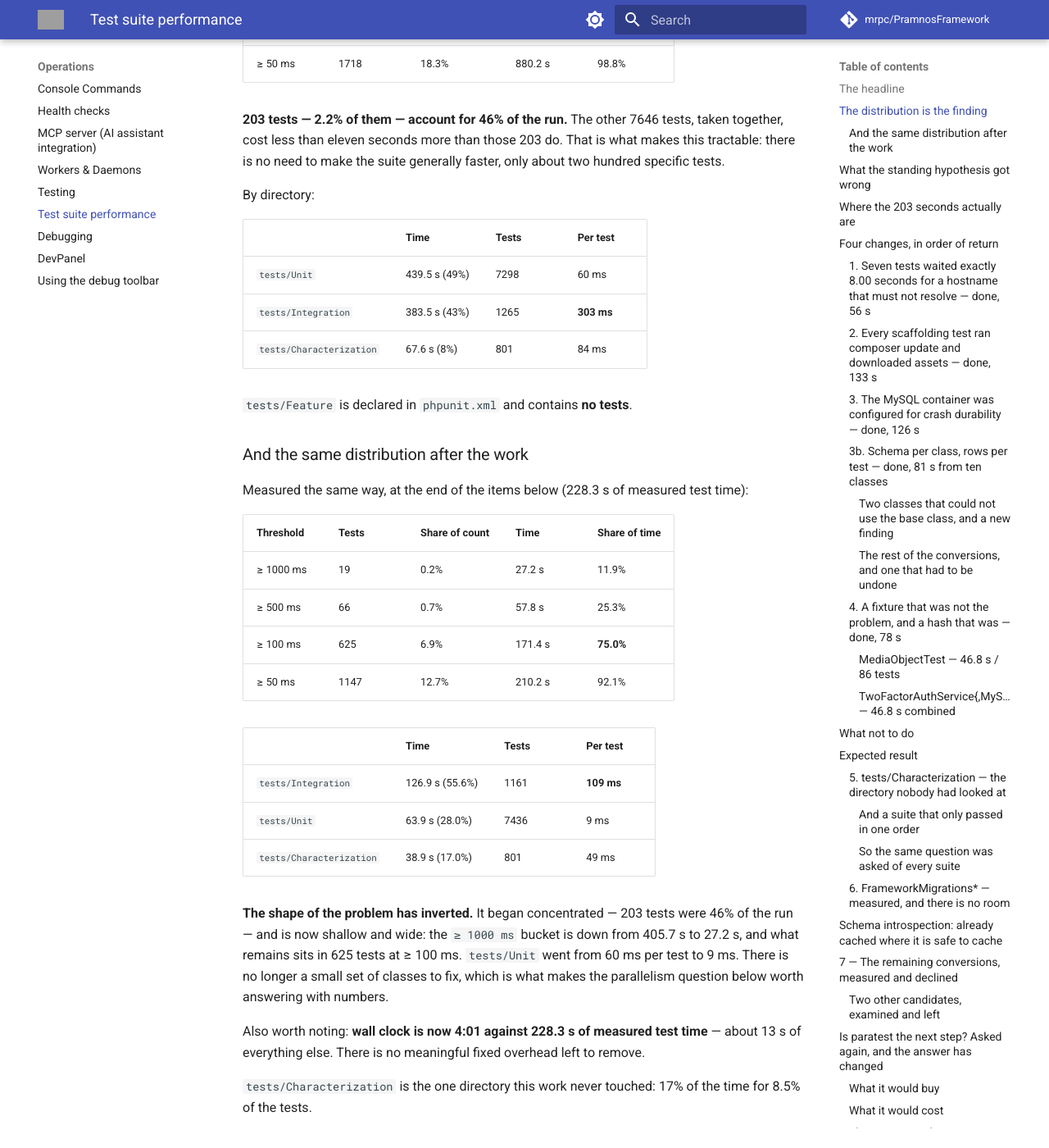
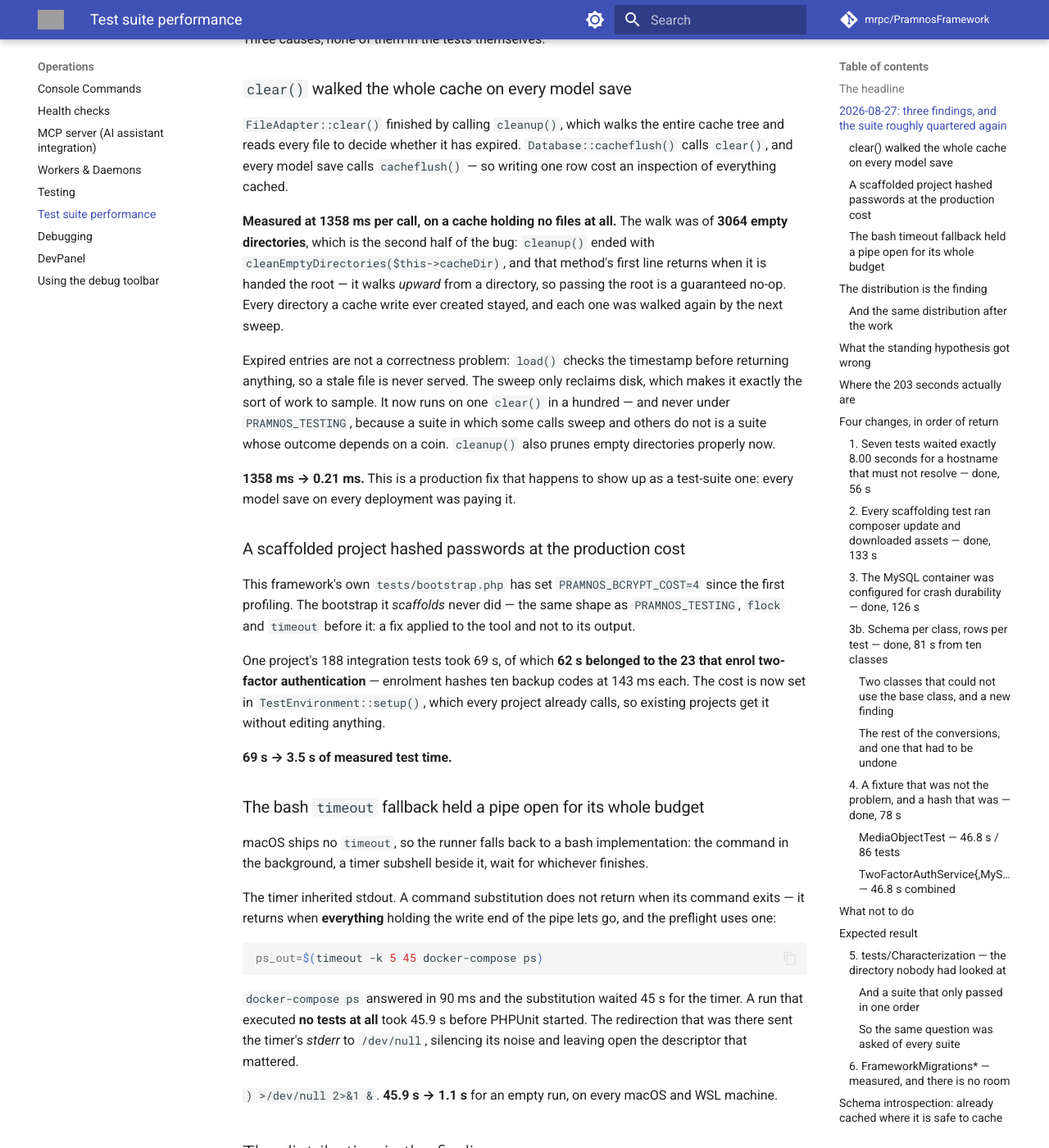
Before and after one commit to mrpc/PramnosFramework, an MkDocs documentation site: the page built from docs/Pramnos_Test_Suite_Performance.md, in a window 1280 px wide and 1400 px high, scrolled down 1365 px. Shown: the whole window at 82% size. Built offline with MkDocs 1.6.1 and Material for MkDocs 9.7.7, drawn with Linux system fonts in a browser that asks for light colours; comment, search, counter and statistics services are not loaded; some of the changed text lies outside the part shown; grey boxes are pictures that could not be loaded.

Commit message:
perf(console): the bash timeout fallback held a pipe open for its whole budget
macOS ships no GNU timeout, so the runner falls back to a bash implementation: the
command in the background, a timer subshell beside it, wait for whichever finishes
first.

The timer inherited stdout. A command substitution does not return when its command
exits - it returns when everything holding the write end of the pipe lets go, and
the preflight uses one:

    ps_out=$(timeout -k 5 45 docker-compose ps)

docker-compose ps answered in 90 ms and the substitution waited the full 45 s for
the timer. A run that executed no tests at all took 45.9 s before PHPUnit started.
The redirection that was there sent the timer's stderr to /dev/null - silencing its
noise and leaving open the descriptor that mattered.

45.9 s to 1.1 s for an empty run, on every macOS and WSL machine. Fixed in this
framework's runner and in the one it scaffolds, because fixing one and not the
other is how this family of bugs keeps coming back.

The performance note carries this and the two other findings from the same
measurement: the framework suite is 12:28 to 3:19, a scaffolded project 48.4 s to
3.2 s.

````diff
--- a/docs/Pramnos_Test_Suite_Performance.md
+++ b/docs/Pramnos_Test_Suite_Performance.md
@@ -42,6 +42,74 @@ Coverage instrumentation costs **≈124 s, about 12%**. Real, and not the lever.
 > mistake this page documents four times below. Compare ranges, or compare nothing.
 > A real regression will not announce itself either; it will look like the suite
 > having grown.
+
+## 2026-08-27: three findings, and the suite roughly quartered again
+
+| Run | Before | After |
+| --- | --- | --- |
+| This framework, `--no-coverage` | **12:28** (11420 tests) | **3:19** |
+| A scaffolded project, `--no-coverage` | **48.4 s** (188 tests) | **3.2 s** |
+
+Three causes, none of them in the tests themselves.
+
+### `clear()` walked the whole cache on every model save
+
+`FileAdapter::clear()` finished by calling `cleanup()`, which walks the entire cache
+tree and reads every file to decide whether it has expired. `Database::cacheflush()`
+calls `clear()`, and every model save calls `cacheflush()` — so writing one row cost
+an inspection of everything cached.
+
+**Measured at 1358 ms per call, on a cache holding no files at all.** The walk was of
+**3064 empty directories**, which is the second half of the bug: `cleanup()` ended with
+`cleanEmptyDirectories($this->cacheDir)`, and that method's first line returns when it
+is handed the root — it walks *upward* from a directory, so passing the root is a
+guaranteed no-op. Every directory a cache write ever created stayed, and each one was
+walked again by the next sweep.
+
+Expired entries are not a correctness problem: `load()` checks the timestamp before
+returning anything, so a stale file is never served. The sweep only reclaims disk,
+which makes it exactly the sort of work to sample. It now runs on one `clear()` in a
+hundred — and never under `PRAMNOS_TESTING`, because a suite in which some calls sweep
+and others do not is a suite whose outcome depends on a coin. `cleanup()` also prunes
+empty directories properly now.
+
+**1358 ms → 0.21 ms.** This is a production fix that happens to show up as a test-suite
+one: every model save on every deployment was paying it.
+
+### A scaffolded project hashed passwords at the production cost
+
+This framework's own `tests/bootstrap.php` has set `PRAMNOS_BCRYPT_COST=4` since the
+first profiling. The bootstrap it *scaffolds* never did — the same shape as
+`PRAMNOS_TESTING`, `flock` and `timeout` before it: a fix applied to the tool and not to
+its output.
+
+One project's 188 integration tests took 69 s, of which **62 s belonged to the 23 that
+enrol two-factor authentication** — enrolment hashes ten backup codes at 143 ms each.
+The cost is now set in `TestEnvironment::setup()`, which every project already calls,
+so existing projects get it without editing anything.
+
+**69 s → 3.5 s of measured test time.**
+
+### The bash `timeout` fallback held a pipe open for its whole budget
+
+macOS ships no `timeout`, so the runner falls back to a bash implementation: the
+command in the background, a timer subshell beside it, wait for whichever finishes.
+
+The timer inherited stdout. A command substitution does not return when its command
+exits — it returns when **everything** holding the write end of the pipe lets go, and
+the preflight uses one:
+
+```bash
+ps_out=$(timeout -k 5 45 docker-compose ps)
+```
+
+`docker-compose ps` answered in 90 ms and the substitution waited 45 s for the timer.
+A run that executed **no tests at all** took 45.9 s before PHPUnit started. The
+redirection that was there sent the timer's *stderr* to `/dev/null`, silencing its
+noise and leaving open the descriptor that mattered.
+
+`) >/dev/null 2>&1 &`. **45.9 s → 1.1 s** for an empty run, on every macOS and WSL
+machine.
 
 ## The distribution is the finding
 
````
Also changed, not shown: 3 other files.
